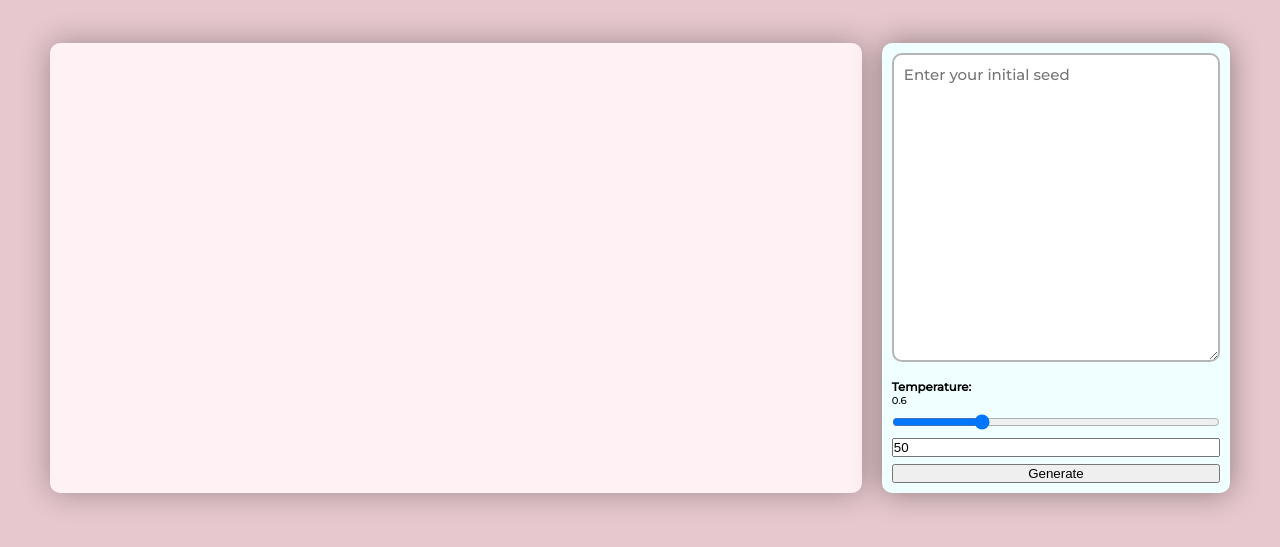
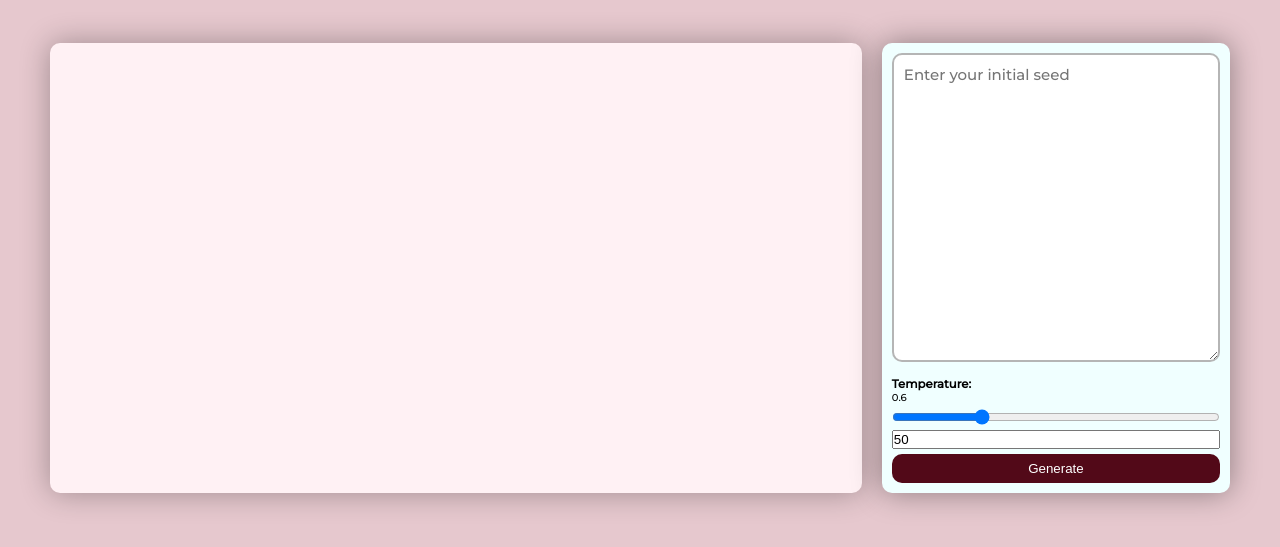
Before and after one commit to darthdaenerys/Ai-Sonnet, a website: page public/index.html in a window 1280 px wide. Shown: the part 77-624 px from the top of the page. Drawn offline with nearby package versions, Linux system fonts and the light colour scheme; no server answers.

Commit message:
Add button css

```diff
--- a/public/styles/style.css
+++ b/public/styles/style.css
@@ -126,3 +126,18 @@ nav {
 #temperatureLabel {
     margin-top: 1rem;
 }
+
+.btn{
+    color: white;
+    background-color: rgb(82, 9, 24);
+    border-radius: 1rem;
+    padding: .7rem;
+    border: none;
+    transition-property: all;
+    transition-duration: .3s;
+    transition-timing-function: ease-in-out;
+    cursor: pointer;
+}
+.btn:hover{
+    background-color: rgb(59, 7, 17);
+}
```
